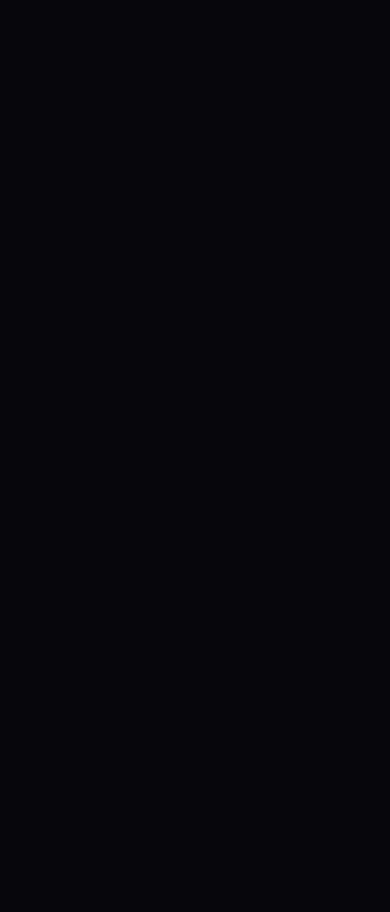
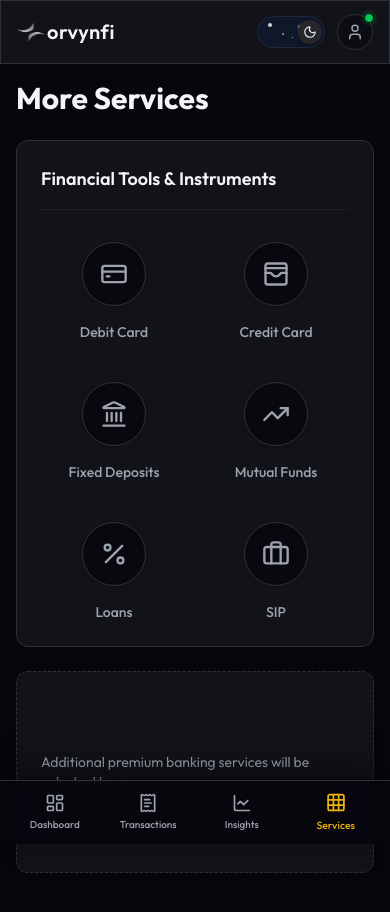
Before and after one commit to XSTRANGER-7/zorvyn-fi, a React (Vite) app: page /services in a window 390 px wide. Before the commit this address had no page. Shown: the top 912 px of the page. Before the commit the page ends 844 px from the top, so only its background shows below. Built offline with nearby package versions, Linux system fonts and the light colour scheme.

Commit message:
for mobile screen:profile icon added to change user role

```diff
--- a/src/app/routes.tsx
+++ b/src/app/routes.tsx
@@ -3,6 +3,7 @@ import { DashboardLayout } from '../components/layout/DashboardLayout';
 import { Dashboard } from '../pages/Dashboard';
 import { Transactions } from '../pages/Transactions';
 import { Insights } from '../pages/Insights';
+import { Services } from '../pages/Services';
 import { DebugApi } from '../pages/DebugApi';
 
 export function AppRoutes() {
@@ -15,6 +16,7 @@ export function AppRoutes() {
         <Route index element={<Dashboard />} />
         <Route path="transactions" element={<Transactions />} />
         <Route path="insights" element={<Insights />} />
+        <Route path="services" element={<Services />} />
       </Route>
     </Routes>
   );
--- a/src/components/layout/MobileNav.tsx
+++ b/src/components/layout/MobileNav.tsx
@@ -1,15 +1,13 @@
 import { NavLink } from 'react-router-dom';
-import { LayoutDashboard, ReceiptText, LineChart, KeyRound } from 'lucide-react';
+import { LayoutDashboard, ReceiptText, LineChart, Grid } from 'lucide-react';
 import { cn } from '../../utils/helpers';
-import { useAuthStore } from '../../store/useAuthStore';
 
 export function MobileNav() {
-  const { role, toggleRole } = useAuthStore();
-
   const links = [
     { to: '/', icon: LayoutDashboard, label: 'Dashboard' },
     { to: '/transactions', icon: ReceiptText, label: 'Transactions' },
     { to: '/insights', icon: LineChart, label: 'Insights' },
+    { to: '/services', icon: Grid, label: 'Services' },
   ];
 
   return (
@@ -31,18 +29,6 @@ export function MobileNav() {
           <span className="text-[10px] font-medium">{link.label}</span>
         </NavLink>
       ))}
-      <button
-        onClick={toggleRole}
-        className="flex flex-col items-center justify-center w-full h-full gap-1 text-finance-textMuted hover:text-finance-textMain transition-colors active:scale-95"
-      >
-        <div className="relative">
-          <KeyRound size={20} />
-          {role === 'admin' && (
-            <div className="absolute -top-1 -right-1 w-2 h-2 bg-green-500 rounded-full border border-finance-dark shadow-[0_0_5px_rgba(34,197,94,0.5)]" />
-          )}
-        </div>
-        <span className="text-[10px] font-medium capitalize">{role}</span>
-      </button>
     </nav>
   );
 }
--- a/src/components/layout/Navbar.tsx
+++ b/src/components/layout/Navbar.tsx
@@ -1,6 +1,25 @@
+import { useState, useRef, useEffect } from 'react';
 import { ThemeToggle } from './ThemeToggle';
+import { User, ShieldAlert, Check } from 'lucide-react';
+import { useAuthStore } from '../../store/useAuthStore';
+import { cn } from '../../utils/helpers';
 
 export function Navbar() {
+  const { role, setRole } = useAuthStore();
+  const [dropdownOpen, setDropdownOpen] = useState(false);
+  const dropdownRef = useRef<HTMLDivElement>(null);
+
+  // Close dropdown when clicking outside
+  useEffect(() => {
+    function handleClickOutside(event: MouseEvent) {
+      if (dropdownRef.current && !dropdownRef.current.contains(event.target as Node)) {
+        setDropdownOpen(false);
+      }
+    }
+    document.addEventListener('mousedown', handleClickOutside);
+    return () => document.removeEventListener('mousedown', handleClickOutside);
+  }, []);
+
   return (
     <header className="fixed top-0 left-0 right-0 h-16 border-b border-finance-border glass z-50 px-4 md:px-6 flex items-center justify-between">
       <div
@@ -11,8 +30,58 @@ export function Navbar() {
         <span className="font-semibold text-xl tracking-wide -ml-0.5">orvynfi</span>
       </div>
 
-      <div className="flex items-center gap-4">
+      <div className="flex items-center gap-3 md:gap-4">
         <ThemeToggle />
+
+        {/* Profile Dropdown */}
+        <div className="relative md:hidden" ref={dropdownRef}>
+          <button
+            onClick={() => setDropdownOpen(!dropdownOpen)}
+            className="w-9 h-9 rounded-full bg-finance-dark/50 border border-finance-border flex items-center justify-center text-finance-textMuted hover:text-finance-textMain hover:border-finance-accent transition-colors relative"
+            aria-label="User Profile"
+          >
+            <User size={18} />
+            {role === 'admin' && (
+              <span className="absolute -top-0.5 -right-0.5 w-2.5 h-2.5 bg-green-500 rounded-full border border-finance-dark shadow-[0_0_5px_rgba(34,197,94,0.5)]" />
+            )}
+          </button>
+
+          {dropdownOpen && (
+            <div className="absolute right-0 mt-2 w-48 bg-finance-card border border-finance-border rounded-xl shadow-xl overflow-hidden animate-in fade-in slide-in-from-top-2 p-1">
+              <div className="px-3 py-2 border-b border-finance-border/50 mb-1">
+                <p className="text-xs text-finance-textMuted font-medium uppercase tracking-wider">Active Mode</p>
+              </div>
+
+              <button
+                onClick={() => { setRole('viewer'); setDropdownOpen(false); }}
+                className={cn(
+                  "w-full flex items-center justify-between px-3 py-2.5 text-sm rounded-lg transition-colors",
+                  role === 'viewer' ? "bg-finance-accent/10 text-finance-accent font-medium" : "text-finance-textMain hover:bg-finance-dark/50"
+                )}
+              >
+                <div className="flex items-center gap-2">
+                  <User size={16} />
+                  <span>Viewer Mode</span>
+                </div>
+                {role === 'viewer' && <Check size={16} />}
+              </button>
+
+              <button
+                onClick={() => { setRole('admin'); setDropdownOpen(false); }}
+                className={cn(
+                  "w-full flex items-center justify-between px-3 py-2.5 text-sm rounded-lg transition-colors",
+                  role === 'admin' ? "bg-finance-accent/10 text-green-400 font-medium" : "text-finance-textMain hover:bg-finance-dark/50"
+                )}
+              >
+                <div className="flex items-center gap-2">
+                  <ShieldAlert size={16} />
+                  <span>Admin Mode</span>
+                </div>
+                {role === 'admin' && <Check size={16} />}
+              </button>
+            </div>
+          )}
+        </div>
       </div>
     </header>
   );
--- a/src/components/layout/Sidebar.tsx
+++ b/src/components/layout/Sidebar.tsx
@@ -1,5 +1,5 @@
 import { NavLink } from 'react-router-dom';
-import { LayoutDashboard, ReceiptText, LineChart, UserCircle, ShieldCheck, ShieldAlert, KeyRound } from 'lucide-react';
+import { LayoutDashboard, ReceiptText, LineChart, UserCircle, ShieldCheck, ShieldAlert, KeyRound, Grid } from 'lucide-react';
 import { cn } from '../../utils/helpers';
 import { useAuthStore } from '../../store/useAuthStore';
 import { Button } from '../ui/Button';
@@ -11,6 +11,7 @@ export function Sidebar() {
     { to: '/', icon: LayoutDashboard, label: 'Dashboard' },
     { to: '/transactions', icon: ReceiptText, label: 'Transactions' },
     { to: '/insights', icon: LineChart, label: 'Insights' },
+    { to: '/services', icon: Grid, label: 'Services' },
   ];
 
   return (
--- a/src/pages/Dashboard.tsx
+++ b/src/pages/Dashboard.tsx
@@ -28,7 +28,7 @@ export function Dashboard() {
     <div className="space-y-6 md:space-y-8">
       <header>
         <h1 className="text-3xl font-bold mb-2">Overview</h1>
-        <p className="text-finance-textMuted">Welcome back, here's your financial snapshot.</p>
+        {/* <p className="text-finance-textMuted">Welcome back, here's your financial snapshot.</p> */}
       </header>
 
       {/* Summary Cards */}
--- a/src/pages/Insights.tsx
+++ b/src/pages/Insights.tsx
@@ -64,12 +64,12 @@ export function Insights() {
     <div className="max-w-6xl mx-auto w-full animate-in fade-in duration-500 flex flex-col gap-8">
       <header>
         <div className="flex items-center gap-3 mb-2">
-          <div className="p-2 bg-finance-accent/20 rounded-lg">
+          {/* <div className="p-2 bg-finance-accent/20 rounded-lg">
             <BrainCircuit size={28} className="text-finance-accent animate-pulse" />
-          </div>
+          </div> */}
            <h1 className="text-3xl font-bold">Insights</h1>
         </div>
-        <p className="text-finance-textMuted sm:text-lg">Intelligent deep-dives and dynamic breakdown of your financial footprint.</p>
+        {/* <p className="text-finance-textMuted sm:text-lg">Intelligent deep-dives and dynamic breakdown of your financial footprint.</p> */}
       </header>
 
       {/* Main Grid Layout to handle strict mobile/desktop re-ordering */}
--- /dev/null
+++ b/src/pages/Services.tsx
@@ -0,0 +1,48 @@
+import { Card } from '../components/ui/Card';
+import { CreditCard, WalletCards, Landmark, TrendingUp, Percent, Briefcase, Grid } from 'lucide-react';
+
+export function Services() {
+  return (
+    <div className="space-y-6 md:space-y-8 max-w-6xl mx-auto w-full animate-in fade-in duration-500">
+      <header>
+        <div className="flex items-center gap-3 mb-2">
+          <h1 className="text-3xl font-bold">More Services</h1>
+        </div>
+        {/* <p className="text-finance-textMuted sm:text-lg">Explore all available financial instruments and offerings.</p> */}
+      </header>
+
+      {/* Services Links Grid */}
+      <Card glow className="p-6 lg:p-8 border border-finance-border/60">
+        <h3 className="font-semibold text-lg text-finance-textMain mb-8 border-b border-finance-border/50 pb-4">Financial Tools & Instruments</h3>
+
+        <div className="grid grid-cols-2 sm:grid-cols-3 lg:grid-cols-6 gap-y-10 gap-x-4 w-full">
+          {[
+            { icon: CreditCard, label: 'Debit Card' },
+            { icon: WalletCards, label: 'Credit Card' },
+            { icon: Landmark, label: 'Fixed Deposits' },
+            { icon: TrendingUp, label: 'Mutual Funds' },
+            { icon: Percent, label: 'Loans' },
+            { icon: Briefcase, label: 'SIP' },
+          ].map((service, idx) => (
+            <button
+              key={idx}
+              className="flex flex-col items-center justify-center gap-4 group focus:outline-none w-full hover:-translate-y-1 transition-all duration-300"
+            >
+              <div className="w-16 h-16 sm:w-20 sm:h-20 rounded-full bg-finance-dark/80 border border-finance-border flex items-center justify-center text-finance-textMuted group-hover:border-finance-accent group-hover:text-finance-accent shadow-sm group-hover:shadow-[0_0_25px_rgba(234,179,8,0.25)] transition-all duration-300">
+                <service.icon size={28} className="sm:w-8 sm:h-8" />
+              </div>
+              <span className="text-sm font-medium text-finance-textMuted group-hover:text-finance-textMain transition-colors text-center">
+                {service.label}
+              </span>
+            </button>
+          ))}
+        </div>
+      </Card>
+
+      {/* Placeholder for future growth */}
+      <Card className="p-6 lg:p-8 flex flex-col items-center justify-center py-20 border border-dashed border-finance-border/70 text-finance-textMuted">
+         <p className="text-sm">Additional premium banking services will be unlocked here.</p>
+      </Card>
+    </div>
+  );
+}
--- a/src/pages/Transactions.tsx
+++ b/src/pages/Transactions.tsx
@@ -15,7 +15,7 @@ export function Transactions() {
       <header className="flex items-end justify-between">
         <div className="ml-2 sm:ml-0">
           <h1 className="text-3xl font-bold mb-2">Transactions</h1>
-          <p className="text-finance-textMuted">View, search, and manage your financial activity.</p>
+          {/* <p className="text-finance-textMuted">View, search, and manage your financial activity.</p> */}
         </div>
         {role === 'admin' && (
           <Button onClick={() => setIsModalOpen(true)} className="gap-2 shrink-0">
```
